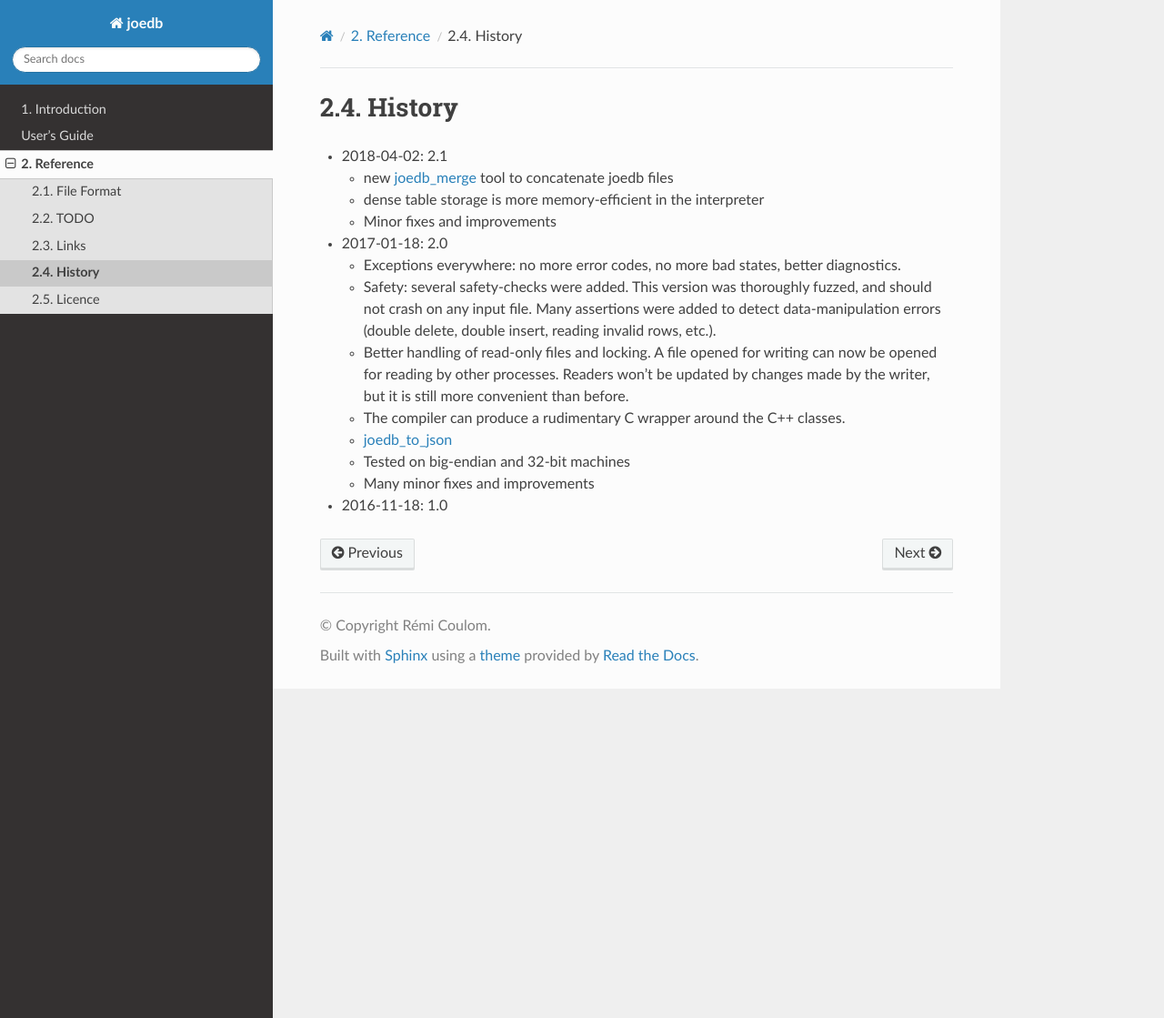
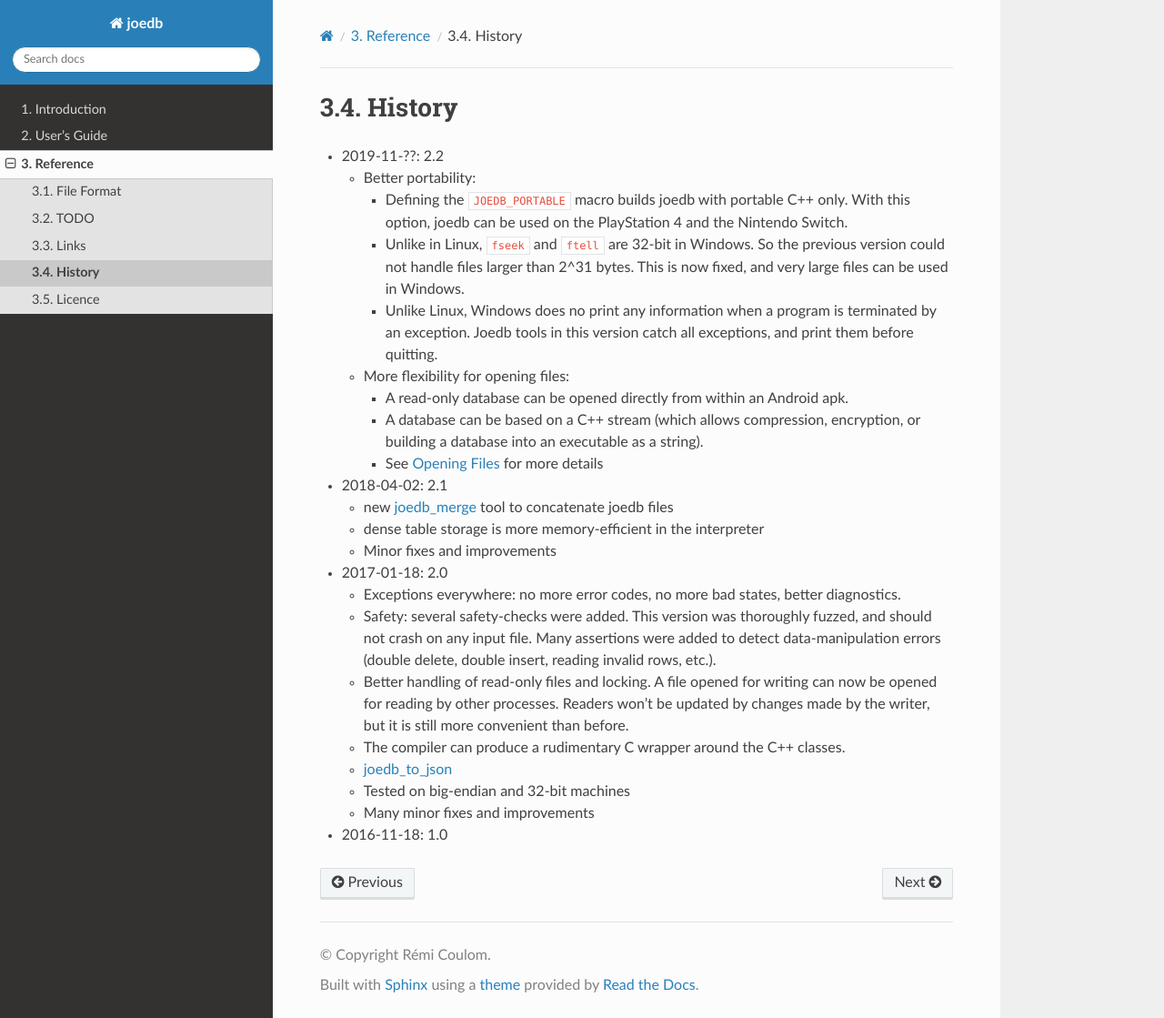
Before and after one commit to Remi-Coulom/joedb, a Sphinx documentation site: the page built from doc/source/history.rst, in a window 1280 px wide and 1119 px high. Shown: the whole window at 91% size. Built offline with Sphinx 7.4.7 and the Read the Docs theme 2.0.0, drawn with Linux system fonts in a browser that asks for light colours; formulas are drawn with MathJax 3.

Commit message:
Preparing 2.2.0 release

```diff
--- a/doc/source/history.rst
+++ b/doc/source/history.rst
@@ -1,5 +1,19 @@
 History
 =======
+
+- 2019-11-??: 2.2
+
+  - Better portability:
+
+    - Defining the ``JOEDB_PORTABLE`` macro builds joedb with portable C++ only. With this option, joedb can be used on the PlayStation 4 and the Nintendo Switch.
+    - Unlike in Linux, ``fseek`` and ``ftell`` are 32-bit in Windows. So the previous version could not handle files larger than 2^31 bytes. This is now fixed, and very large files can be used in Windows.
+    - Unlike Linux, Windows does no print any information when a program is terminated by an exception. Joedb tools in this version catch all exceptions, and print them before quitting.
+
+  - More flexibility for opening files:
+
+    - A read-only database can be opened directly from within an Android apk.
+    - A database can be based on a C++ stream (which allows compression, encryption, or building a database into an executable as a string).
+    - See :ref:`opening_files` for more details
 
 - 2018-04-02: 2.1
 
--- a/doc/source/reference.rst
+++ b/doc/source/reference.rst
@@ -3,7 +3,6 @@
 
 .. toctree::
    :maxdepth: 2
-   :numbered:
 
    file_format
    todo
--- a/doc/source/users_guide.rst
+++ b/doc/source/users_guide.rst
@@ -3,10 +3,10 @@
 
 .. toctree::
    :maxdepth: 2
-   :numbered:
 
    getting_started
    indexes
    vectors
    schema_upgrade
    checkpoints
+   opening_files
```
Also changed, not shown: doc/source/opening_files.rst (added, +49 -0 lines), 1 other file.
